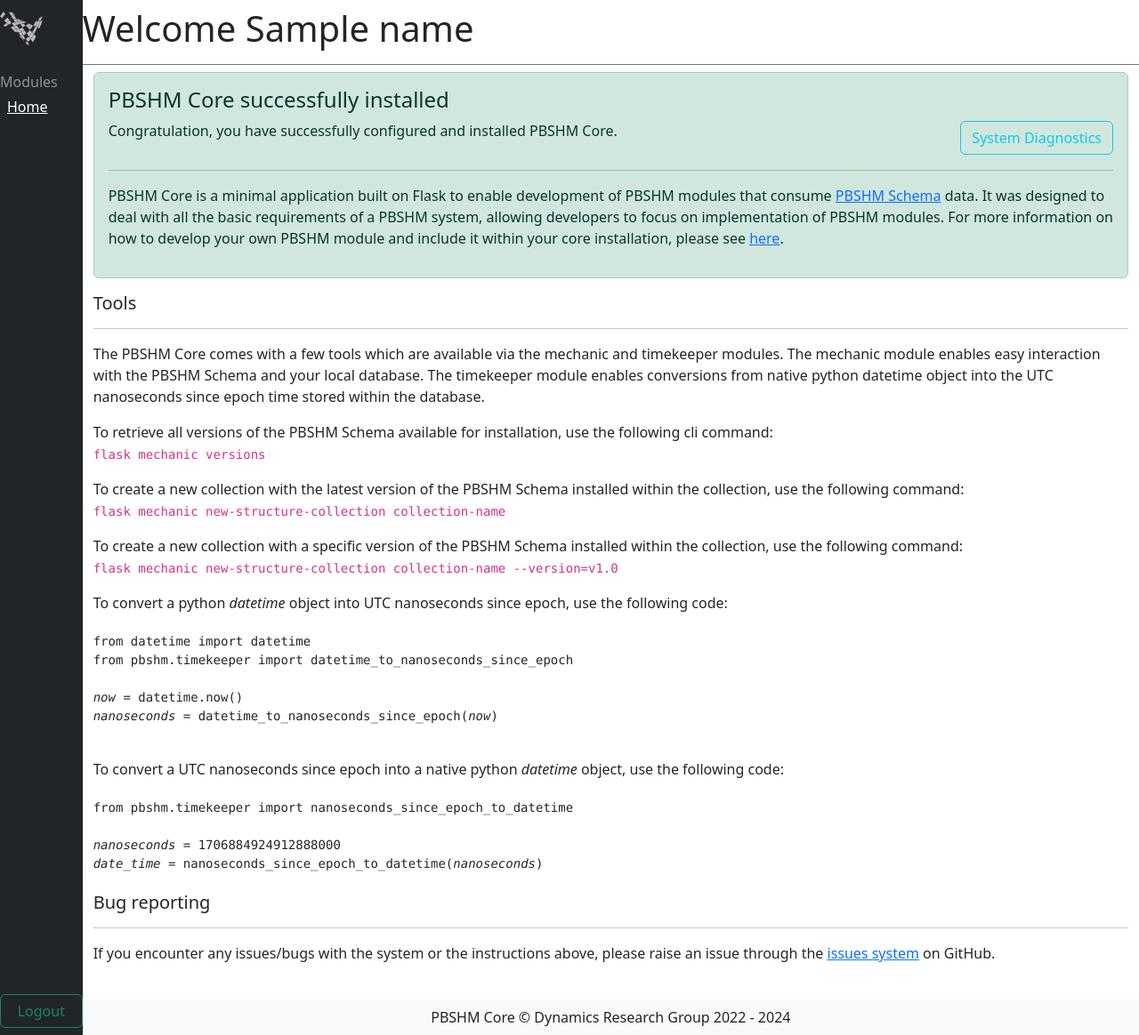
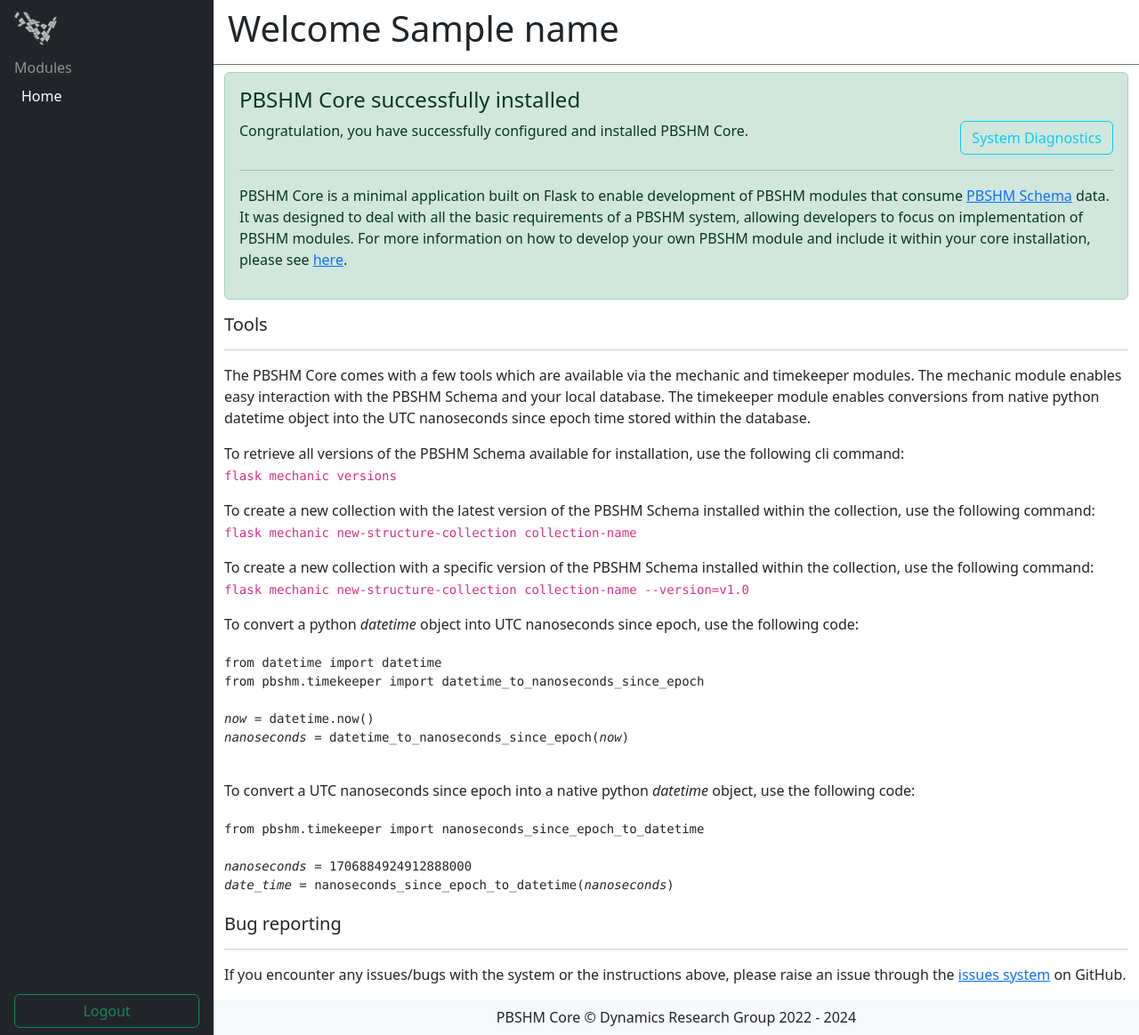
Before and after one commit to dynamics-research-group/pbshm-flask-core, a Flask app: template pbshm/layout/templates/home.html in a window 1280 px wide. Shown: the whole page at 89% size. Run offline with Flask 3, Linux system fonts and the light colour scheme; the template is opened without the code that fills it: most values are stand-ins (such as "Sample title", 1, 10 or a date in 2020).

Commit message:
Fix sidebar getting shrunk
Fix the sidebar being shrunk when the content window is too
large. Also reordered css classes to put the flex layout classes
in order of: classes to modify behaviour with siblings, classes
that modify the behaviour of child elements, any bootstrap
classes, then another other classes.

```diff
--- a/pbshm/layout/templates/portal.html
+++ b/pbshm/layout/templates/portal.html
@@ -3,9 +3,9 @@
 <!-- Layout -->
 <div class="d-flex flex-column flex-md-row vh-100 {{ config_option('portal.background', 'bg-white') }}">
     <!-- Side Section -->
-    <section class="side-section {{ config_option('portal.side_section', 'bg-dark') }}">
+    <section class="flex-grow-0 flex-shrink-0 px-3 {{ config_option('portal.side_section', 'bg-dark side-section') }}">
         <!-- Navigation -->
-        <nav role="navigation" class="navbar navbar-dark navbar-expand-md d-md-flex flex-md-column align-items-start h-100">
+        <nav role="navigation" class="d-md-flex flex-md-column align-items-start navbar navbar-expand-md h-100">
             <!-- Logo -->
             <a class="navbar-brand" href="/">
                 <img class="{{ config_option('portal.logo', 'app-logo') }}"
@@ -17,15 +17,15 @@
                 <span class="navbar-toggler-icon" aria-hidden="true"></span>
             </button>
             <!-- Items -->
-            <div id="side-navigation" class="collapse navbar-collapse flex-column align-items-start w-100">
-                <ul class="navbar-nav flex-column my-1 mt-md-4">
+            <div id="side-navigation" class="flex-md-grow-1 d-md-flex flex-md-column collapse navbar-collapse w-100">
+                <ul class="flex-md-grow-1 d-flex flex-column navbar-nav w-100">
                     {% for item in config["NAVIGATION"] %}
-                        <li class="nav-item {{ config_option('portal.navigation_section', 'text-white-50 text-capitalize') }}">
-                            {{ item }}
+                        <li class="{{ config_option('portal.navigation_section', 'nav-item text-white-50 mt-2') }}">
+                            {{ item | title }}
                             <ul class="nav flex-column">
                                 {% for sub_item in config["NAVIGATION"][item] %}
-                                    <li class="nav-item ps-2 py-1">
-                                        <a class="{{ config_option('portal.navigation_item', 'text-white') }}"
+                                    <li class="{{ config_option('portal.navigation_item', 'nav-item') }}">
+                                        <a class="{{ config_option('portal.navigation_link', 'nav-link text-white') }}"
                                             href='{{ url_for(config["NAVIGATION"][item][sub_item]) }}'>
                                             {{ sub_item }}
                                         </a>
@@ -34,20 +34,22 @@
                             </ul>
                         </li>
                     {% endfor %}
+                    <!-- Logout -->
+                    <li class="mt-auto nav-item {{ config_option('portal.navigation_logout', 'text-white') }}">
+                        <a class="btn w-100 {{ config_option('portal.logout', 'btn-outline-success') }}"
+                            href='{{ url_for("authentication.logout") }}'>
+                            {{ config_option("portal.logout_text", "Logout") }}
+                        </a>
+                    </li>
                 </ul>
-                <!-- Logout -->
-                <a class="btn w-100 mt-auto {{ config_option('portal.logout', 'btn-outline-success') }}"
-                    href='{{ url_for("authentication.logout") }}'>
-                    {{ config_option("portal.logout_text", "Logout") }}
-                </a>
             </div>
         </nav>
     </section>
     <!-- Content -->
-    <section class="d-flex flex-column flex-grow-1 overflow-auto">
+    <section class="flex-grow-1 d-flex flex-column overflow-auto">
         <!-- Header -->
         <header>
-            <nav class="navbar border-bottom {{ config_option('portal.header_section', 'navbar-light border-secondary') }}">
+            <nav class="navbar border-bottom px-3 {{ config_option('portal.header_section', 'navbar-light border-secondary') }}">
                 <h1 class="{{ config_option('portal.header', 'text-dark') }}">{% block title %}&nbsp;{% endblock %}</h1>
                 <form class="inline-form">
                     {% block title_call_to_action %}
```
